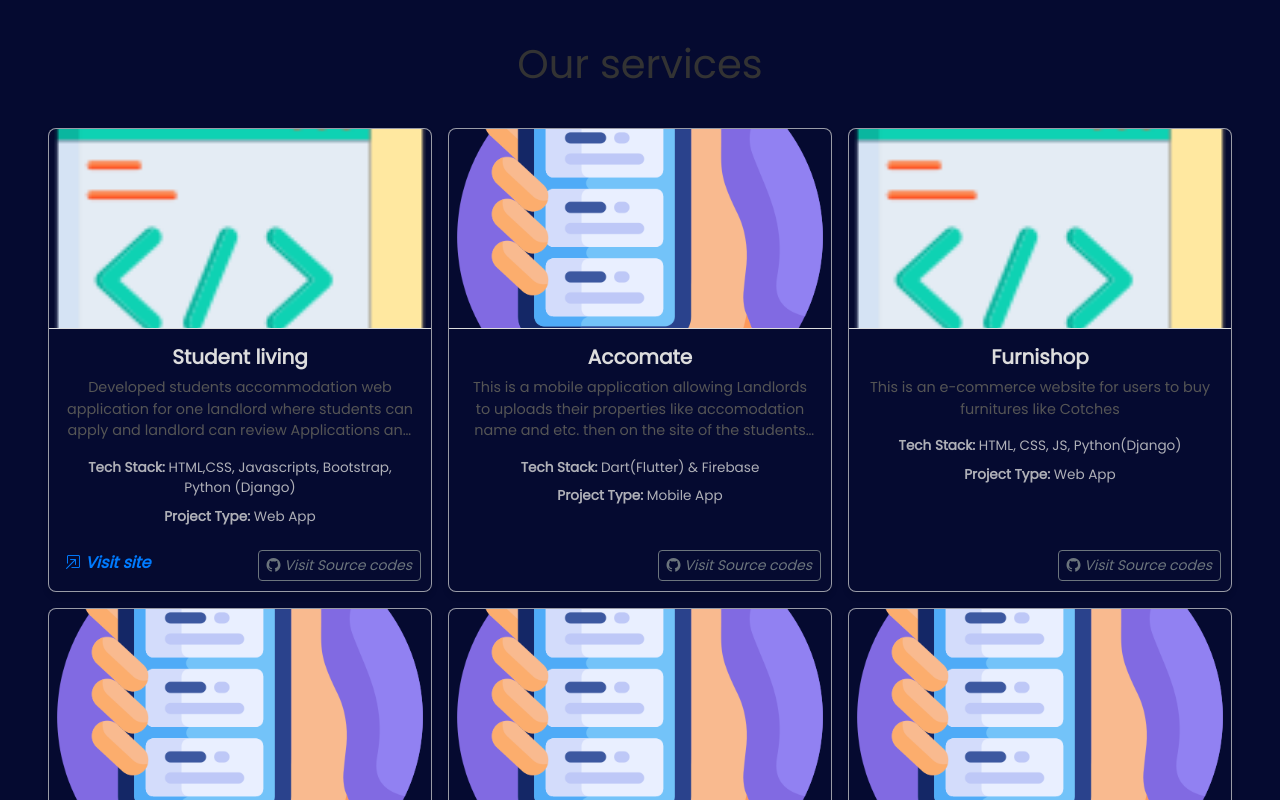
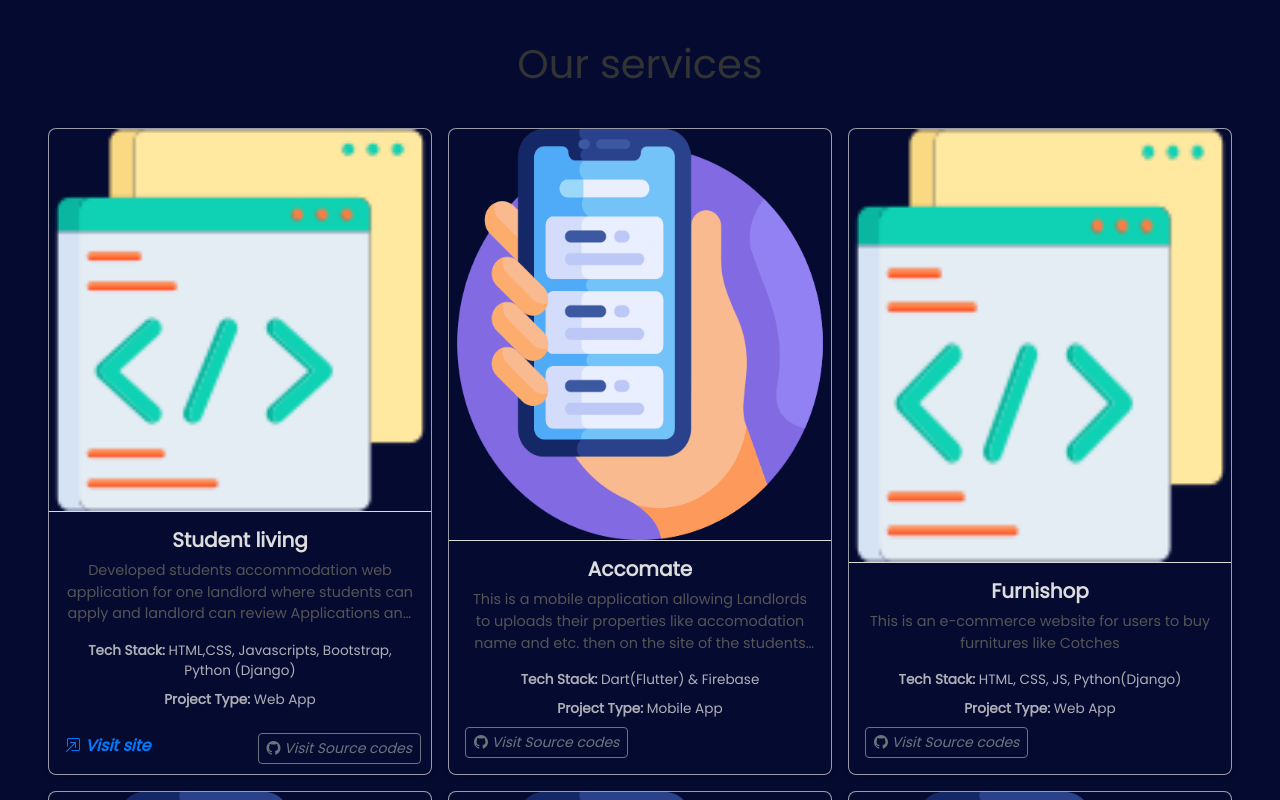
Before and after one commit to ICTPass2002kgao/Portfolio, a React (Vite) app: page / in a window 1280 px wide. Shown: the part 1440-2240 px from the top of the page. Built offline with nearby package versions, Linux system fonts and the light colour scheme.

Commit message:
updated the portfolio by making it  responsive

```diff
--- a/src/Components/Card.jsx
+++ b/src/Components/Card.jsx
@@ -45,14 +45,21 @@ const Card = (props) => {
            <i className="bi bi-box-arrow-in-up-right"> Visit site</i>
           </a>
 )}
-          <a
+        {props.Url === "" ?  <a
+            href={props.sourceCodes}
+            target="_blank"
+            rel="noopener noreferrer"
+            className="btn btn-outline-secondary btn-sm card-url-icon "
+          >
+            <i className="bi bi-github"> Visit Source codes</i>
+          </a>:  <a
             href={props.sourceCodes}
             target="_blank"
             rel="noopener noreferrer"
             className="btn btn-outline-secondary btn-sm card-url-icon position-absolute"
           >
             <i className="bi bi-github"> Visit Source codes</i>
-          </a>
+          </a>}
 
           </div>
         </div>
--- a/src/index.css
+++ b/src/index.css
@@ -219,8 +219,7 @@ nav ul li a:hover {
 
 .card img {
   width: 100%;
-  height: 200px;
-  object-fit: cover;
+  height: 100%;
   border-bottom: 1px solid #ddd;
 }
 
```
